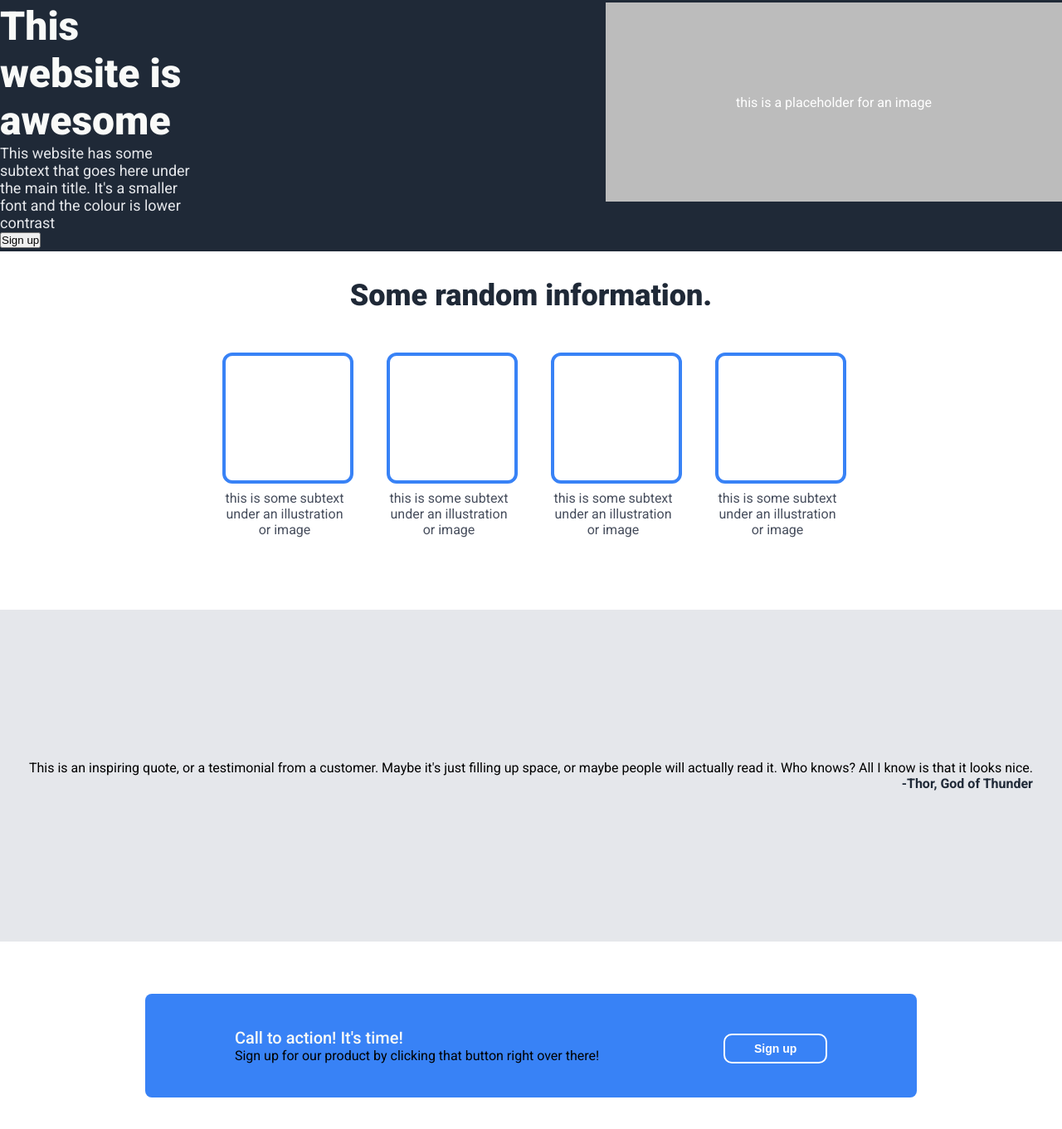
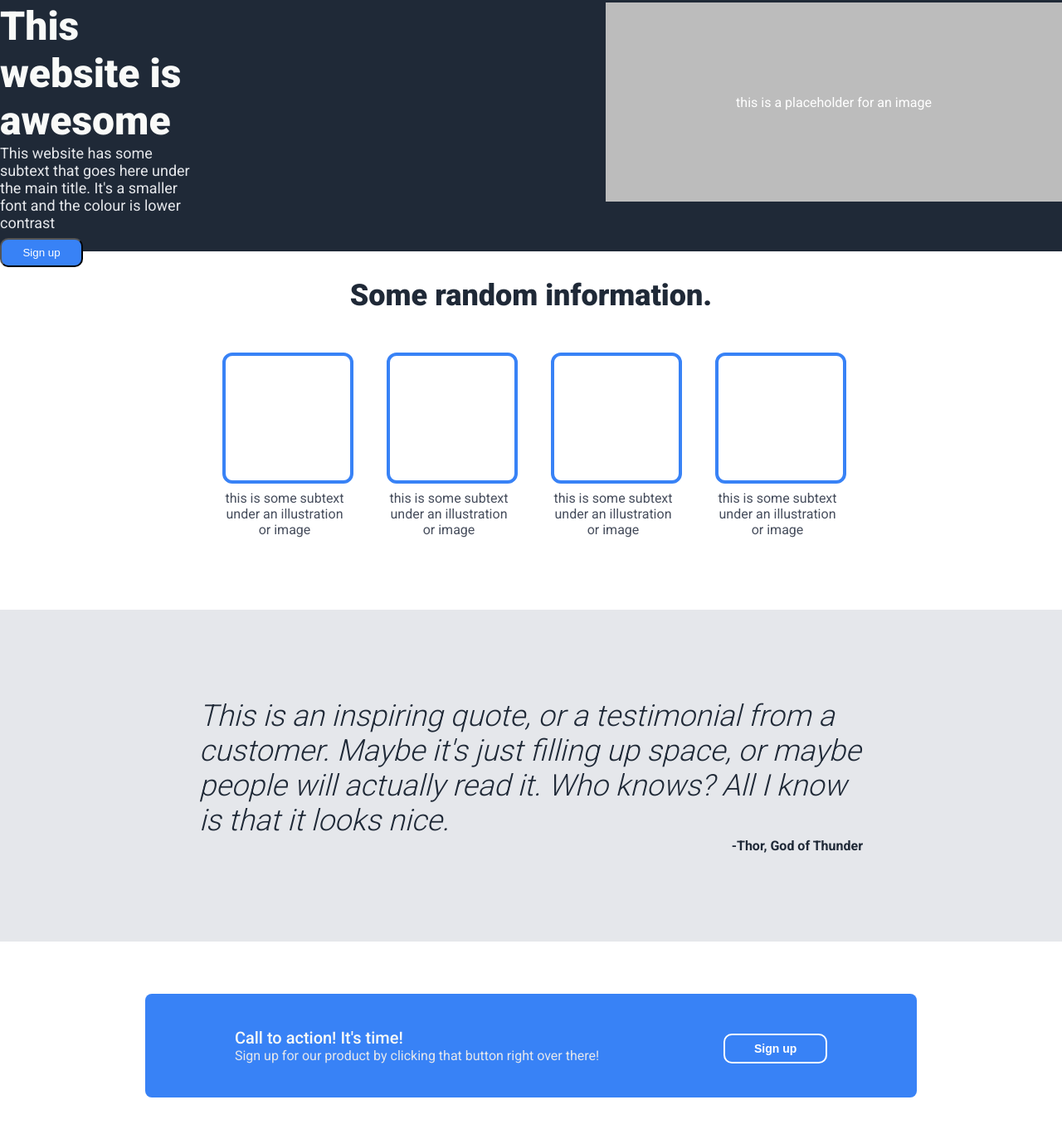
Before and after one commit to IamBull8905/landing-page, a plain HTML site: page index.html in a window 1280 px wide. Shown: the part 121-1482 px from the top of the page at 83% size. Drawn offline with Linux system fonts and the light colour scheme.

Commit message:
add/modify classes to help better style section four

```diff
--- a/index.html
+++ b/index.html
@@ -22,7 +22,7 @@
         <div class = "left-elements">
             <h1>This website is awesome</h1>
             <p class = "secondary-text">This website has some subtext that goes here under the main title. It's a smaller font and the colour is lower contrast</p>
-            <button>Sign up</button>
+            <button class = "button1">Sign up</button>
         </div>
         <div class = "right-elements">
             <p class = "image-placeholder">this is a placeholder for an image</p>
@@ -59,7 +59,7 @@
     </div>
     <div class = "section-three">
         <div class = "text-container">
-            <p class = "quote-text">This is an inspiring quote, or a testimonial from a customer. Maybe it's just filling up space, or maybe people will actually read it. Who knows? All I know is that it looks nice.</p>
+            <blockquote>This is an inspiring quote, or a testimonial from a customer. Maybe it's just filling up space, or maybe people will actually read it. Who knows? All I know is that it looks nice.</blockquote>
             <p class = "quoter">-Thor, God of Thunder</p>
         </div>
     </div>
@@ -67,7 +67,7 @@
         <div class = "bar">
             <div class = "left-text">
                 <p class = "cta-text">Call to action! It's time!</p>
-                <p>Sign up for our product by clicking that button right over there!</p>
+                <p class = "cta-subtext">Sign up for our product by clicking that button right over there!</p>
             </div>
             <button class = "right-button">Sign up</button>
         </div>
```
